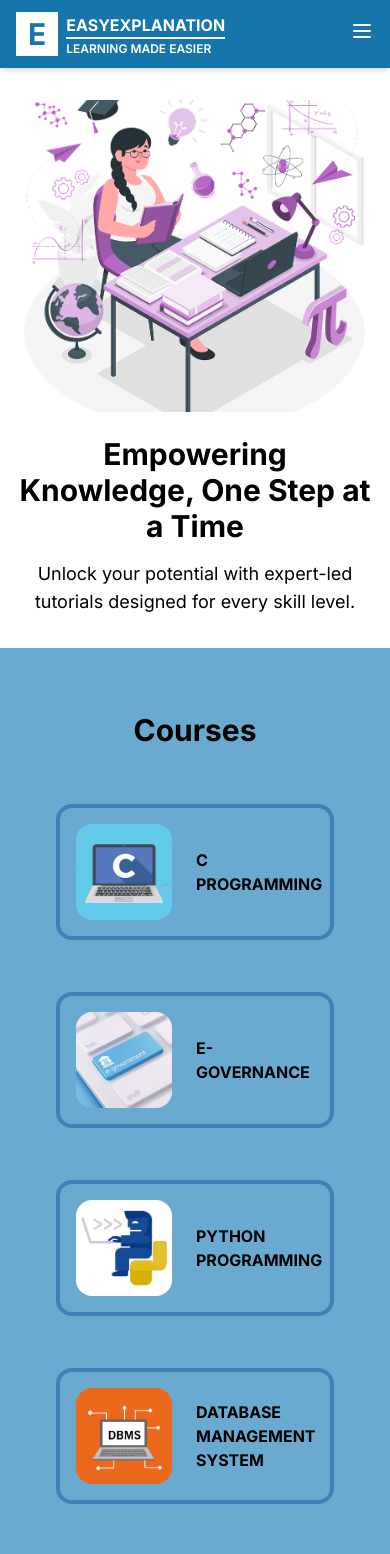
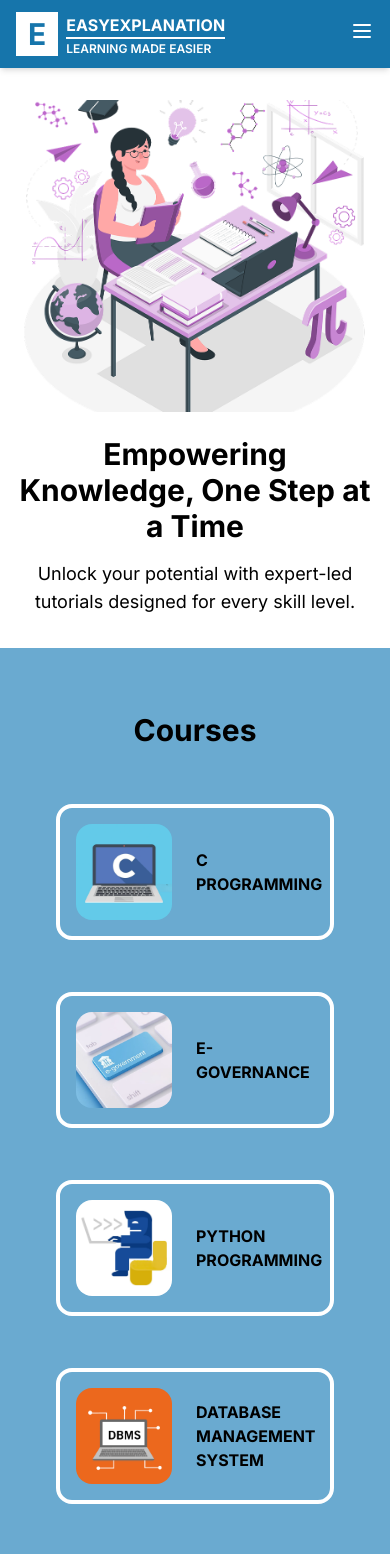
Before and after one commit to suraj-kumal/2EZ-4U, a Next.js app: page / in a window 390 px wide. Shown: the top 1554 px of the page. Built offline with nearby package versions, Linux system fonts and the light colour scheme.

Commit message:
mobile ui fix

```diff
--- a/app/component/HomeBanner/Courses.tsx
+++ b/app/component/HomeBanner/Courses.tsx
@@ -11,7 +11,7 @@ const Courses = () => {
         <div className="relative z-10">
           <Course />
         </div>
-        <div className="absolute bottom-0 left-0 w-full h-full bg-gradient-to-t from-[#D9D9D9] from-0% via-[#D9D9D9] via-5% to-transparent to-30% z-20 pointer-events-none" />
+        <div className="absolute bottom-0 left-0 w-full h-full bg-gradient-to-t from-[#D9D9D9] from-0% via-[#D9D9D9] via-5% to-transparent to-15% md:to-30% z-20 pointer-events-none" />
         <div className="relative z-30 mt-4 text-center">
           <Link
             href="/"
--- a/app/component/HomeBanner/HomeYoutube.tsx
+++ b/app/component/HomeBanner/HomeYoutube.tsx
@@ -7,8 +7,7 @@ const HomeYoutube = () => {
   return (
     <div className="bg-[#6AAAD0] h-full px-8 py-8">
       <h1 className="text-2xl font-bold text-center mb-8">Playlists</h1>
-
-      <div className="grid grid-cols-1 sm:grid-cols-2 lg:grid-cols-4 gap-2 mx-4 my-4">
+      <div className="flex flex-col items-center justify-center gap-2 mx-4 my-4 lg:grid lg:grid-cols-4">
         {playlists.map((playlist, index) => (
           <Link href={playlist.url} key={index} target="_blank">
             <div className="bg-white shadow-lg rounded-2xl overflow-hidden w-80 flex items-center justify-center">
--- a/app/component/navbar.tsx
+++ b/app/component/navbar.tsx
@@ -102,7 +102,7 @@ const Navbar = () => {
 
       {/* Mobile Navigation Menu with Animation */}
       <div
-        className={`md:hidden fixed z-1000 w-full bg-gradient-to-r from-blue-600 via-blue-500 to-purple-400 overflow-hidden transition-all duration-300 ease-in-out ${
+        className={`md:hidden fixed z-1000 w-full bg-[#1675ab] overflow-hidden transition-all duration-300 ease-in-out ${
           isOpen ? "max-h-64 opacity-100" : "max-h-0 opacity-0"
         }`}
       >
--- a/app/ui/course.tsx
+++ b/app/ui/course.tsx
@@ -8,7 +8,7 @@ const course = () => {
       <div className="px-4 py-4 grid grid-cols-1 md:grid-cols-2 lg:grid-cols-3 xl:grid-cols-4 gap-9">
         {hc.map((course, index) => (
           <Link href="/" key={index} draggable="false">
-            <div className="flex items-center px-4 py-4 gap-6 mx-2 my-2 w-90 border-[4px] border-[#3F80B7] rounded-2xl">
+            <div className="flex items-center px-4 py-4 gap-6 mx-2 my-2 w-90 border-[4px] border-[#ffffff] rounded-2xl">
               <Image
                 draggable="false"
                 src={course.image}
```
